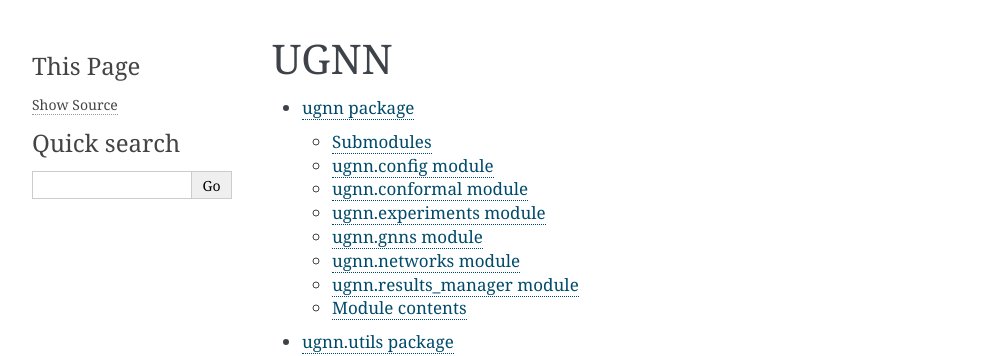
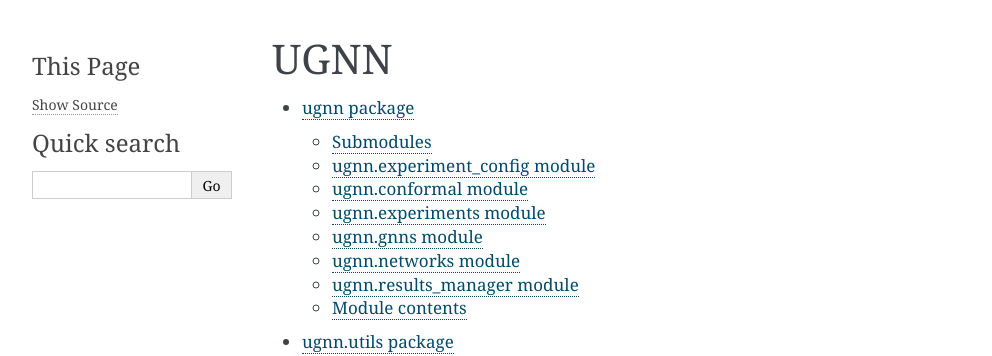
Before and after one commit to edwarddavis1/UGNN, a Sphinx documentation site: the page built from docs/source/modules.rst, in a window 1280 px wide. Shown: the top 356 px of the page, without its empty margins (148-1140 px from the left). Built offline with Sphinx 7.4.7, drawn with Linux system fonts in a browser that asks for light colours.

Commit message:
removed references to ugnn.config, which has been renamed to ugnn.experiment_config

```diff
--- a/docs/source/ugnn.rst
+++ b/docs/source/ugnn.rst
@@ -4,10 +4,10 @@ ugnn package
 Submodules
 ----------
 
-ugnn.config module
-------------------
+ugnn.experiment_config module
+-----------------------------
 
-.. automodule:: ugnn.config
+.. automodule:: ugnn.experiment_config
    :members:
    :show-inheritance:
    :undoc-members:
```
Also changed, not shown: 15 other files.
